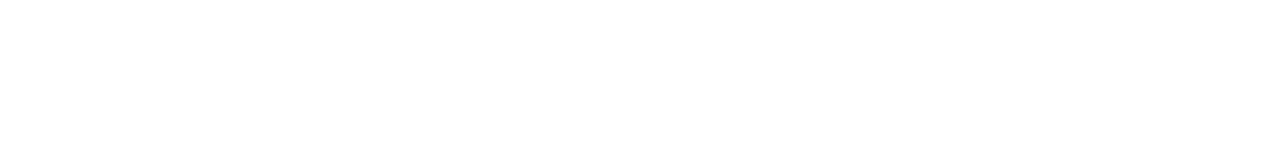
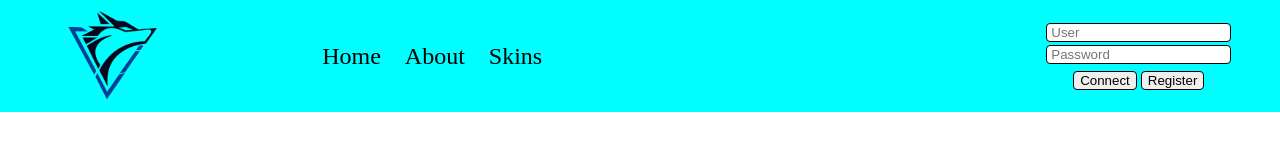
Before and after one commit to maxikucan/skin-market, a plain HTML site: page skin-market-fe/index.html in a window 1280 px wide. Drawn offline with Linux system fonts and the light colour scheme.

Commit message:
created Nav

```diff
--- a/skin-market-fe/index.html
+++ b/skin-market-fe/index.html
@@ -1,5 +1,6 @@
 <!DOCTYPE html>
 <html lang="en">
+
 <head>
     <meta charset="UTF-8">
     <meta http-equiv="X-UA-Compatible" content="IE=edge">
@@ -7,8 +8,46 @@
     <title>e-commerce</title>
     <link rel="stylesheet" href="style.css">
 </head>
+
 <body>
-    <div></div>
+    <div class="container">
+        <header class="header">
+            <nav>
+                <img src="img/logo.png" alt="logo" class="imgLogo">
+                <ul class="ulNav">
+                    <li class="liNav">
+                        Home
+                    </li>
+                    <li class="liNav">
+                        About
+                    </li>
+                    <li class="liNav">
+                        Skins
+                    </li>
+                </ul>
+                <div class="formLogin">
+                    <div class="divConnect">
+                        <input type="text" class="inputUserLogin" placeholder="User">
+                        <input type="password" class="inputUserLogin" placeholder="Password">
+                    </div>
+                    <div>
+                        <button class="buttonUserLogin">Connect</button>
+                        <button class="buttonUserLogin">Register</button>
+                    </div>
+                </div>
+            </nav>
+        </header>
+
+        <div class="body">
+
+        </div>
+
+        <footer class="footer">
+
+        </footer>
+
+    </div>
     <script src="main.js"></script>
 </body>
+
 </html>
--- a/skin-market-fe/style.css
+++ b/skin-market-fe/style.css
@@ -0,0 +1,58 @@
+body {
+    padding: 0%;
+    margin: 0%;
+    box-sizing: border-box;
+}
+
+nav {
+    height: 7em;
+    display: flex;
+    flex-direction: row;
+    background-color: aqua;
+    align-items: center;
+    justify-content: space-around;
+}
+
+.imgLogo {
+    height: 8em;
+}
+
+.ulNav {
+    width: 50%;
+    display: flex;
+    justify-content: flex-start;
+    flex-direction: row;
+    list-style: none;
+    font-size: 1.5em;
+}
+
+.liNav {
+    margin: 0.5em;
+}
+
+.formLogin {
+    display: flex;
+    flex-direction: column;
+    align-items: center;
+}
+
+.divConnect {
+    display: flex;
+    justify-content: center;
+    flex-direction: column;
+    align-items: center;
+}
+
+.inputUserLogin {
+    margin: .1em;
+    border: solid 1px black;
+    border-radius: 0.3em;
+    padding-left: 0.3em;
+    outline: none;
+}
+
+.buttonUserLogin {
+    margin-top: .5em;
+    border: solid 1px black;
+    border-radius: 0.3em;
+}
```
Also changed, not shown: Dia 1.jpg (added), skin-market-fe/img/logo.png (added).
